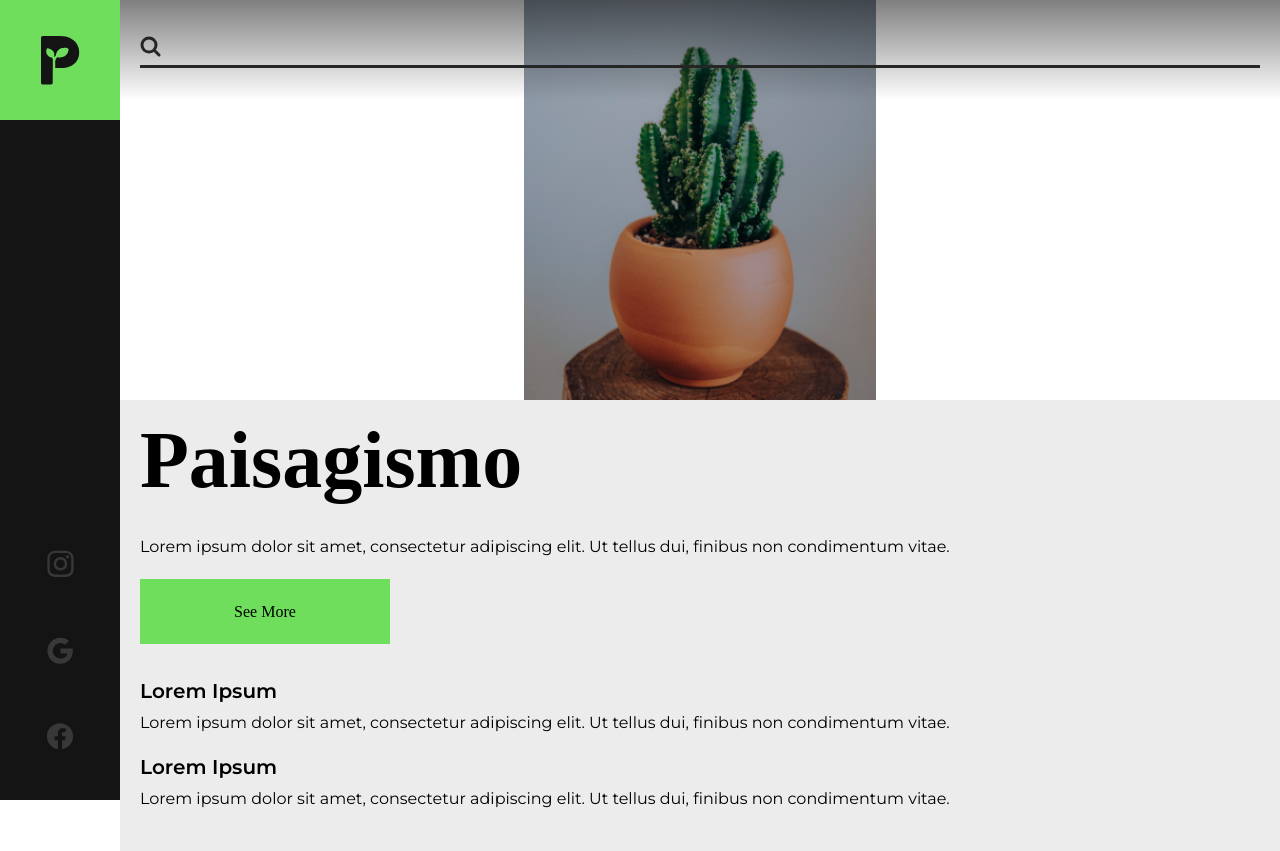
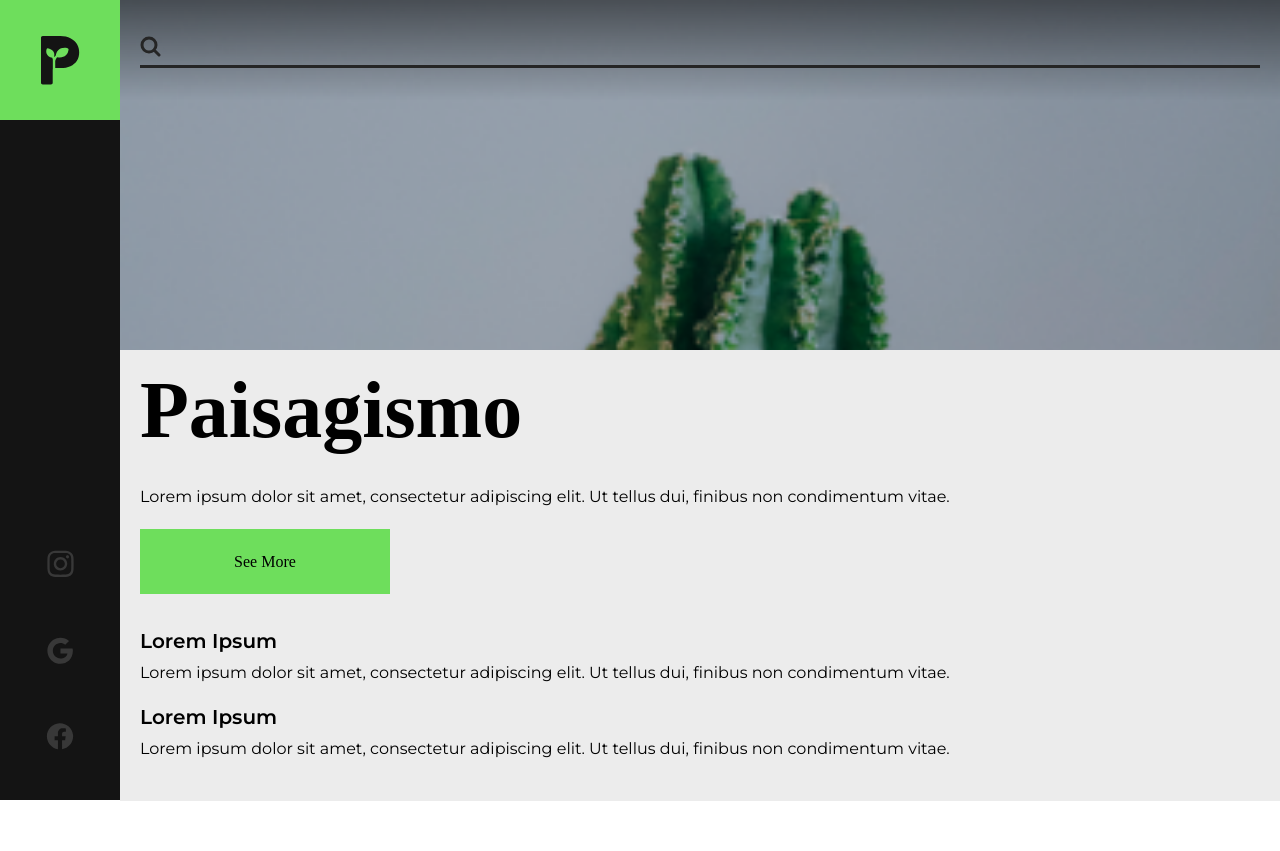
Before and after one commit to Alisson-Lima/PVPlant, a React (Vite) app: page / in a window 1280 px wide. After the commit the page ends 801 px from the top, so only its background shows below. Built offline with nearby package versions, Linux system fonts and the light colour scheme; a web font is replaced by a local one.

Commit message:
Fixing image bug

```diff
--- a/src/components/BgImage/style.css
+++ b/src/components/BgImage/style.css
@@ -3,14 +3,14 @@
     display: flex;
     justify-content: center;
     width: calc(100% - 80px);
-    height: 50vh;
+    max-height: 350px;
     left: 80px;
     overflow: hidden;
 }
 
 .bgImage img{
-    position: relative;
     display: block;
+    width: 100%;
     height: 100%;
 }
 
--- a/src/components/Nav/style.css
+++ b/src/components/Nav/style.css
@@ -29,6 +29,9 @@
     padding: 50px 0;
 }
 
+.Menu .social svg:hover {
+    cursor: pointer;
+}
 .Menu .social svg:hover path{
     fill: rgb(126, 126, 126);
 }
```
